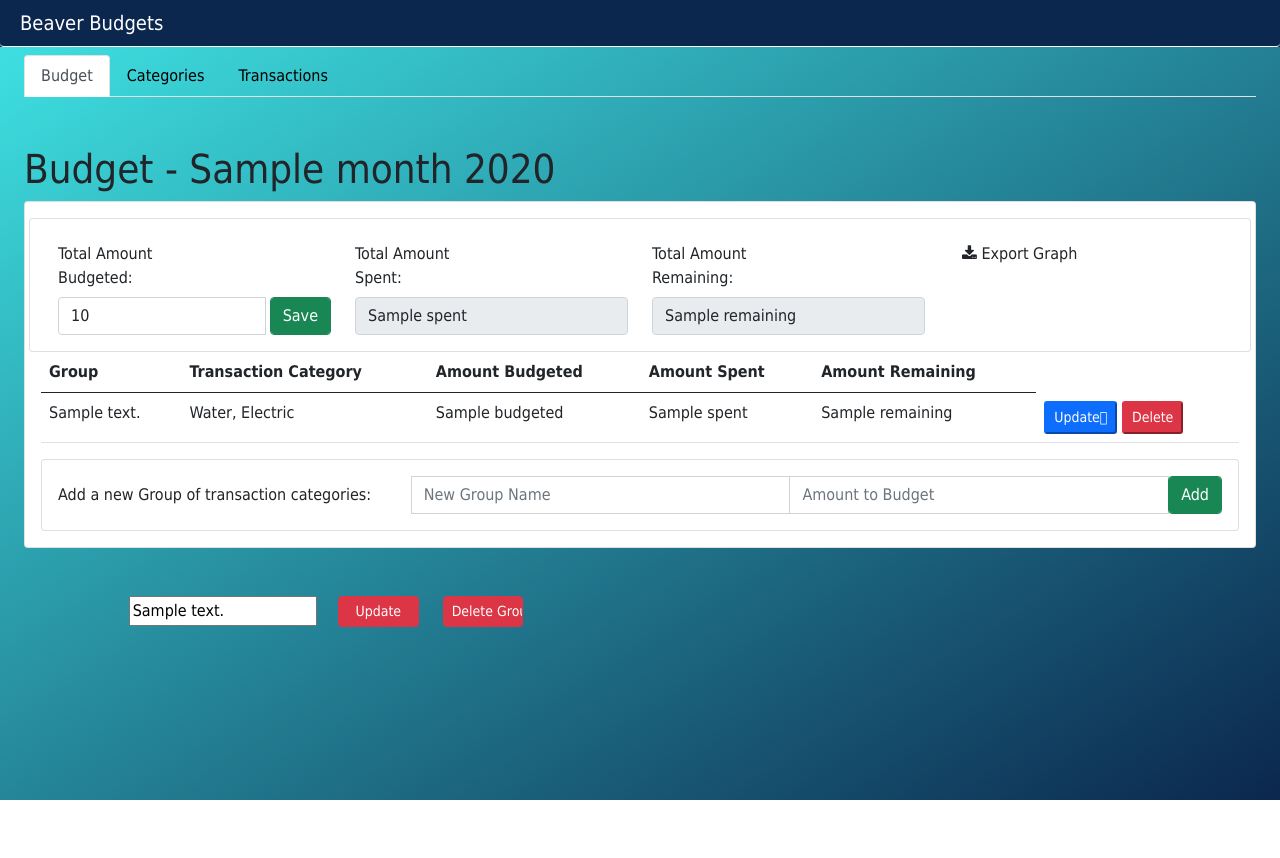
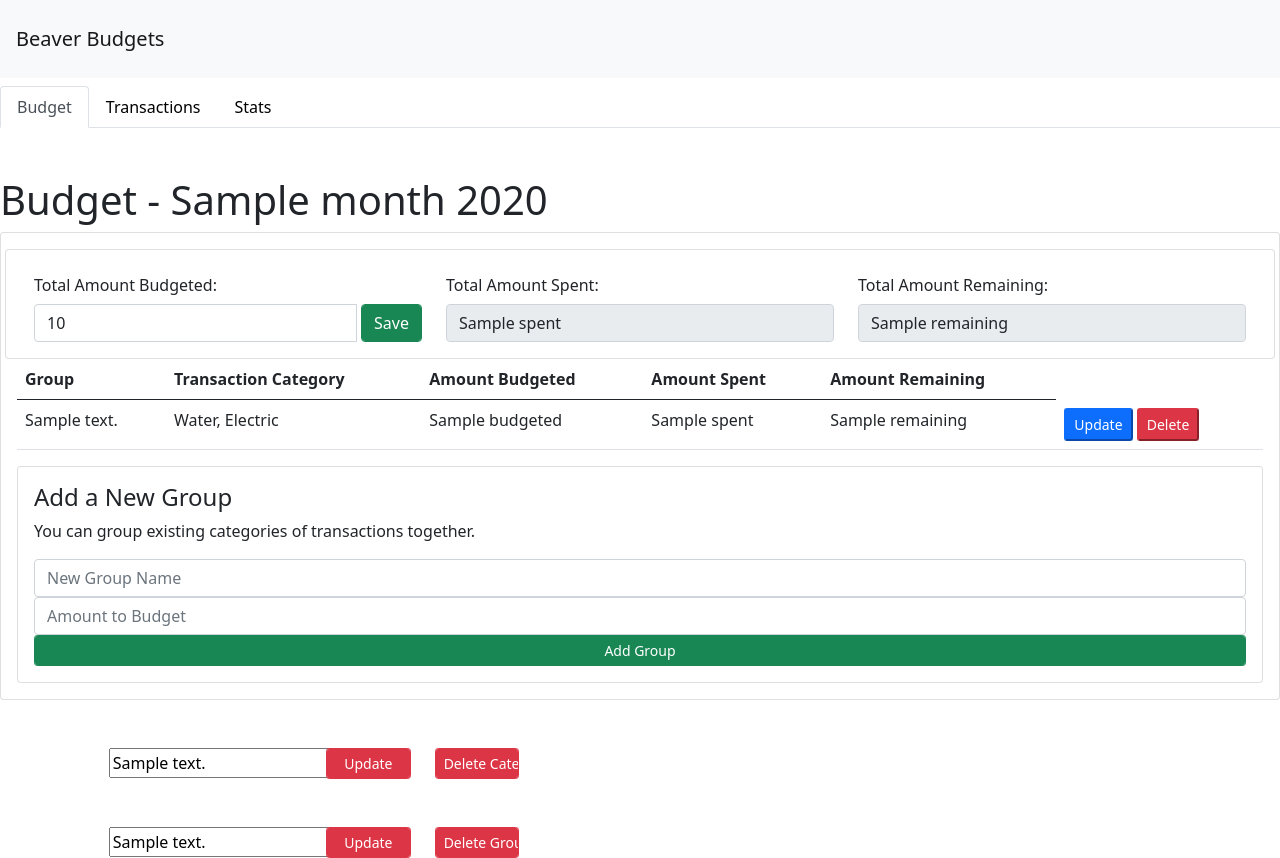
Before and after one commit to asa-leholland/BeaverHacks, a Django app: template BeaverStacks/BudgetApp/templates/index.html in a window 1280 px wide. Before the commit the page ends 800 px from the top, so only its background shows below. Run offline with Django 3.2, Linux system fonts and the light colour scheme; the template is opened without the code that fills it: most values are stand-ins (such as "Sample title", 1, 10 or a date in 2020); some libraries are stand-ins or nearby versions.

Commit message:
Revert "Merge pull request #17 from BeaverStacks/asa-dev"
This reverts commit d5235800fe37769bd6d5034e05af49abf1bf7c4a, reversing
changes made to 104706503d932285326a9b5f350e56db7eb14db6.

```diff
--- a/BeaverStacks/BudgetApp/static/css/background.css
+++ /dev/null
@@ -1,21 +0,0 @@
-html {
-    height: 100%;
-}
-
-body {
-    min-height: 100%;
-    font-family: Tahoma;
-    background: #fc4a1a;
-    background: -webkit-linear-gradient(to bottom right, #3FE5E5, #0B274D);
-    background: linear-gradient(to bottom right, #3FE5E5, #0B274D)
-}
-
-.tab-pane{
-    height:90%;
-    overflow-y:auto;
-    overflow-x: hidden;
-}
-
-#main_navbar {
-    background: #0B274D;
-}
--- a/BeaverStacks/BudgetApp/templates/base.html
+++ b/BeaverStacks/BudgetApp/templates/base.html
@@ -5,18 +5,13 @@
     <meta charset="utf-8">
     <meta name="viewport" content="width=device-width, initial-scale=1">
     <title>Beaver Budgets</title>
-    {% load static %}
-    <link rel="stylesheet" href="https://cdnjs.cloudflare.com/ajax/libs/font-awesome/4.7.0/css/font-awesome.min.css">
     <link href="https://cdn.jsdelivr.net/npm/bootstrap@5.0.0-beta3/dist/css/bootstrap.min.css" rel="stylesheet" integrity="sha384-eOJMYsd53ii+scO/bJGFsiCZc+5NDVN2yr8+0RDqr0Ql0h+rP48ckxlpbzKgwra6" crossorigin="anonymous">
-    <link rel="stylesheet" href="{% static 'css/background.css' %}">
 </head>
 <body>
-    <section id="main_content">
     {% include 'navbar.html' %}
     {% block content %}
         replace
     {% endblock %}
-    </section>
     <script src="https://cdn.jsdelivr.net/npm/@popperjs/core@2.9.1/dist/umd/popper.min.js" integrity="sha384-SR1sx49pcuLnqZUnnPwx6FCym0wLsk5JZuNx2bPPENzswTNFaQU1RDvt3wT4gWFG" crossorigin="anonymous"></script>
     <script src="https://cdn.jsdelivr.net/npm/bootstrap@5.0.0-beta3/dist/js/bootstrap.min.js" integrity="sha384-j0CNLUeiqtyaRmlzUHCPZ+Gy5fQu0dQ6eZ/xAww941Ai1SxSY+0EQqNXNE6DZiVc" crossorigin="anonymous"></script>
     </body>
--- a/BeaverStacks/BudgetApp/templates/index.html
+++ b/BeaverStacks/BudgetApp/templates/index.html
@@ -1,7 +1,7 @@
 {% extends "base.html" %}
 
 {% block content %}
-	<div class="m-4 mt-0">
+	<div>
 
 <!--		<div class="dropdown">
 			<button class="btn btn-secondary dropdown-toggle" type="button" id="dropdownMenuButton1" data-bs-toggle="dropdown" aria-expanded="false">
@@ -20,12 +20,11 @@
 				<button class="nav-link active" id="budget-tab" data-bs-toggle="tab" data-bs-target="#budget" type="button" role="tab" aria-controls="budget" aria-selected="true">Budget</button>
 			</li>
 			<li class="nav-item" role="presentation">
-				<button class="nav-link" id="categories-tab" data-bs-toggle="tab" data-bs-target="#categories" type="button" role="tab" aria-controls="categories" aria-selected="false">Categories</button>
+				<button class="nav-link" id="transactions-tab" data-bs-toggle="tab" data-bs-target="#transactions" type="button" role="tab" aria-controls="transactions" aria-selected="false">Transactions</button>
 			</li>
 			<li class="nav-item" role="presentation">
-				<button class="nav-link" id="transactions-tab" data-bs-toggle="tab" data-bs-target="#transactions" type="button" role="tab" aria-controls="transactions" aria-selected="false">Transactions</button>
+				<button class="nav-link" id="stats-tab" data-bs-toggle="tab" data-bs-target="#stats" type="button" role="tab" aria-controls="stats" aria-selected="false">Stats</button>
 			</li>
-
 		</ul>
 
 
@@ -68,11 +67,6 @@
 														<label class="col-sm-6 col-form-label"  for="budget_remaining">Total Amount Remaining: </label>
 														<input type="text" class="form-control" name="budget_remaining" id="budget_remaining" value="{{budget.remaining}}" readonly/>
 													</div>
-												</div>
-											</div>
-											<div class="col-sm">
-												<div>
-													<button class="btn"><i class="fa fa-download"></i> Export Graph</button>
 												</div>
 											</div>
 										</div>
@@ -121,16 +115,30 @@
 							<div class="card">
 								<div class="card-body">
 									<div class="row">
-										<form method="POST" class="form-inline">{% csrf_token %}
-											<div class="form-group">
-												<div class="input-group">
-													<label class="col-sm col-form-label"  for="group_description">Add a new Group of transaction categories: </label>
-													<input type="text" class="form-control" placeholder="New Group Name" id="group_description" name="group_description">
-													<input type="number" class="form-control" placeholder="Amount to Budget">
-													<span class="input-group-addon"><input type="submit" class="form-control btn btn-success" value="Add" name="create_group"></span>
+										<form method="POST">{% csrf_token %}
+											<h4>Add a New Group</h4>
+											<p>You can group existing categories of transactions together.</p>
+											<div class="col-sm">
+												<div class="form-inline">
+													<div class="col p1">
+														<input type="text" class="form-control" placeholder="New Group Name" name="group_description">
+													</div>
 												</div>
 											</div>
-
+											<div class="col-sm">
+												<div class="form-inline">
+													<div class="col-md-12 form-group">
+														<input type="text" class="form-control" placeholder="Amount to Budget">
+													</div>
+												</div>
+											</div>
+											<div class="col-sm">
+												<div class="form-inline">
+													<div class="col-md-12 form-group">
+														<input type="submit" class="form-control btn-sm btn-success" value="Add Group" name="create_group">
+													</div>
+												</div>
+											</div>
 										</form>
 									</div>
 								</div>
@@ -138,41 +146,7 @@
 						</div>
 					</div>
 				</div>
-
-<!--				List of Current Groups: not sure if this is important - Asa -->
-				<div class="pt-5">
-					{% for group in groups %}
-						<form method="POST">{% csrf_token %}
-							<div class="row">
-								<div class="col-sm-1"><input type="hidden" value='{{ group.id }}' name='primary_key'></div>
-								<div class="col-md-2"><input type="text" value="{{ group.description }}" name="group_description"></div>
-								<div class="col-md-1"><input type="submit" class="form-control btn-sm btn-danger" value="Update" name="update_group"></div>
-								<div class="col-md-1"><input type="submit" class="form-control btn-sm btn-danger" value="Delete Group" name="delete_group"></div>
-							</div>
-						</form>
-					{% endfor %}
-				</div>
 			</div>
-
-			<!-- Categories Tab -->
-			<div class="tab-pane" id="categories" role="tabpanel" aria-labelledby="categories-tab">
-				<div class='p5 m5'><h1 >Categories</h1></div>
-
-				<!-- List of Current Categories-->
-						<div class="pt-5">
-							{% for category in categories %}
-								<form method="POST">{% csrf_token %}
-									<div class="row">
-											<div class="col-sm-1"><input type="hidden" value='{{ category.id }}' name='primary_key'></div>
-											<div class="col-md-2"><input type="text" value="{{ category.description }}" name="category_description"></div>
-											<div class="col-md-1"><input type="submit" class="form-control btn-sm btn-danger" value="Update" name="update_category"></div>
-											<div class="col-md-1"><input type="submit" class="form-control btn-sm btn-danger" value="Delete Category" name="delete_category"></div>
-										</div>
-								</form>
-							{% endfor %}
-						</div>
-			</div>
-
 			<div class="tab-pane" id="transactions" role="tabpanel" aria-labelledby="transactions-tab">
 				<!-- Overall Content for Transactions Tab -->
 				<div class='p5 m5'><h1 >Transactions</h1></div>
@@ -299,14 +273,39 @@
 							</div>
 						</div>
 					</form>
-
-
 				</div>
 				<div class='w-50'></div>
-
-
+			</div>
+			<div class="tab-pane" id="stats" role="tabpanel" aria-labelledby="stats-tab">
+				<div class='p5 m5'><h1 >Stats</h1></div>
 			</div>
 		</div>
 	</div>
 
+	<div class="pt-5">
+		{% for category in categories %}
+			<form method="POST">{% csrf_token %}
+				<div class="row">
+						<div class="col-sm-1"><input type="hidden" value='{{ category.id }}' name='primary_key'></div>
+						<div class="col-md-2"><input type="text" value="{{ category.description }}" name="category_description"></div>
+						<div class="col-md-1"><input type="submit" class="form-control btn-sm btn-danger" value="Update" name="update_category"></div>
+						<div class="col-md-1"><input type="submit" class="form-control btn-sm btn-danger" value="Delete Category" name="delete_category"></div>
+					</div>
+			</form>
+		{% endfor %}
+	</div>
+
+	<div class="pt-5">
+		{% for group in groups %}
+			<form method="POST">{% csrf_token %}
+				<div class="row">
+					<div class="col-sm-1"><input type="hidden" value='{{ group.id }}' name='primary_key'></div>
+					<div class="col-md-2"><input type="text" value="{{ group.description }}" name="group_description"></div>
+					<div class="col-md-1"><input type="submit" class="form-control btn-sm btn-danger" value="Update" name="update_group"></div>
+					<div class="col-md-1"><input type="submit" class="form-control btn-sm btn-danger" value="Delete Group" name="delete_group"></div>
+				</div>
+			</form>
+		{% endfor %}
+	</div>
+
 {% endblock %}
--- a/BeaverStacks/BudgetApp/templates/navbar.html
+++ b/BeaverStacks/BudgetApp/templates/navbar.html
@@ -1,7 +1,5 @@
-<div id="main_navbar">
-    <div class="border-bottom border-white rounded-bottom">
-        <nav class="navbar navbar-expand-lg navbar-light style="background-color: #03045E;"">
-            <span class="px-3"><a class="navbar-brand p-1 text-white" >Beaver Budgets</a></span>
-        </nav>
-    </div>
+<div>
+    <nav class="navbar navbar-expand-lg navbar-light bg-light">
+        <a class="navbar-brand p-3" >Beaver Budgets</a>
+    </nav>
 </div>
--- a/BeaverStacks/BudgetApp/urls.py
+++ b/BeaverStacks/BudgetApp/urls.py
@@ -1,9 +1,7 @@
 from django.urls import path
 from . import views
-from django.conf import settings
-from django.conf.urls.static import static
 
 urlpatterns = [
     path('', views.index, name='form'),
     path('', views.base, name='form'),
-] + static(settings.STATIC_URL, document_root=settings.STATIC_ROOT)
+]
```
Also changed, not shown: BeaverStacks/BudgetApp/static/css/main.css (+0 -10 lines).
